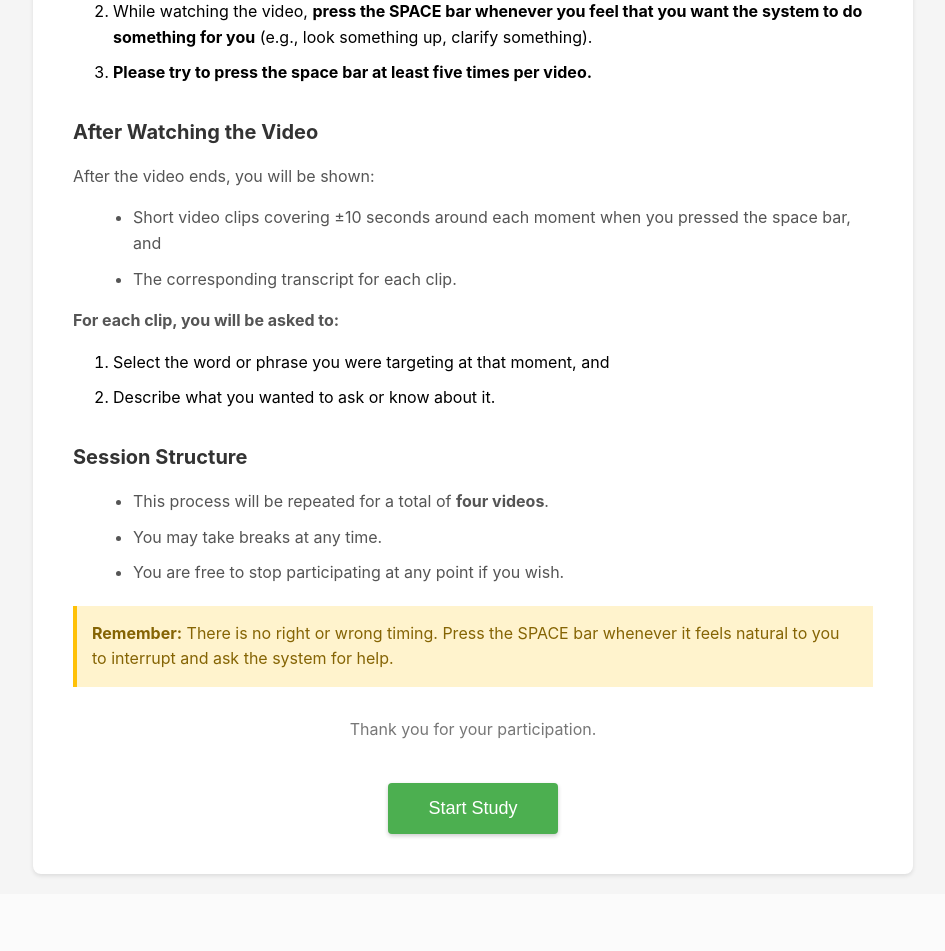
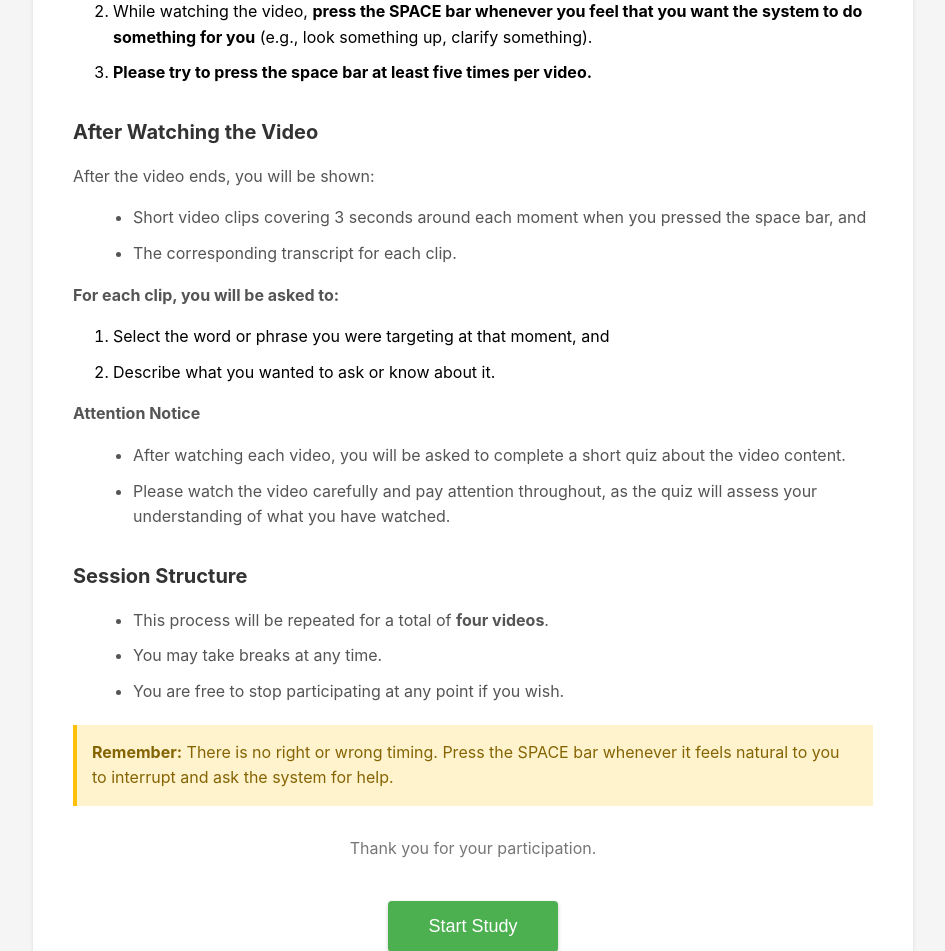
Before and after one commit to ZzeongB/MorseQuery, a Flask app: template templates/study/study_instruction_youtube.html in a window 1280 px wide. Shown: the part 436-1387 px from the top of the page, without its empty margins (167-1112 px from the left). Before the commit the page ends 1313 px from the top, so only its background shows below. Run offline with Flask 3, Linux system fonts and the light colour scheme; the template is opened without the code that fills it, so the values that code supplies are empty.

Commit message:
after pilot0: modify time (-10 to -3), add quiz instruction

```diff
--- a/templates/study/study_instruction_youtube.html
+++ b/templates/study/study_instruction_youtube.html
@@ -96,7 +96,7 @@
         <h2>After Watching the Video</h2>
         <p>After the video ends, you will be shown:</p>
         <ul>
-            <li>Short video clips covering ±10 seconds around each moment when you pressed the space bar, and</li>
+            <li>Short video clips covering 3 seconds around each moment when you pressed the space bar, and</li>
             <li>The corresponding transcript for each clip.</li>
         </ul>
 
@@ -105,7 +105,11 @@
             <li>Select the word or phrase you were targeting at that moment, and</li>
             <li>Describe what you wanted to ask or know about it.</li>
         </ol>
-
+        <p><strong>Attention Notice</strong></p>
+        <ul>
+            <li>After watching each video, you will be asked to complete a short quiz about the video content.</li>
+            <li>Please watch the video carefully and pay attention throughout, as the quiz will assess your understanding of what you have watched.</li>
+        </ul>
         <h2>Session Structure</h2>
         <ul>
             <li>This process will be repeated for a total of <strong>four videos</strong>.</li>
--- a/templates/study/study_page1_youtube.html
+++ b/templates/study/study_page1_youtube.html
@@ -196,7 +196,7 @@
             }
 
             currentVideoIndex = index;
-            const video = videos[0]; // Always use first video for tutorial
+            const video = isTutorial ? videos[0] : videos[index];
             pressCount = 0;
             videoStarted = false;
             document.getElementById('pressCount').textContent = pressCount;
@@ -204,9 +204,9 @@
             let startTime, endTime, titleText;
 
             if (isTutorial) {
-                // Tutorial: first 20 seconds of video 1
+                // Tutorial: first 60 seconds of video 1
                 startTime = video.start_time; // 885 (14:45)
-                endTime = video.start_time + 20; // 905 (15:05)
+                endTime = video.start_time + 60; // 945 (15:45)
                 titleText = `Tutorial - Practice (${formatTime(startTime)} - ${formatTime(endTime)})`;
                 document.getElementById('currentVideo').textContent = 'Tutorial';
                 document.getElementById('totalVideos').textContent = '';
```
Also changed, not shown: templates/study/study_page2_youtube.html (+8 -9 lines).
